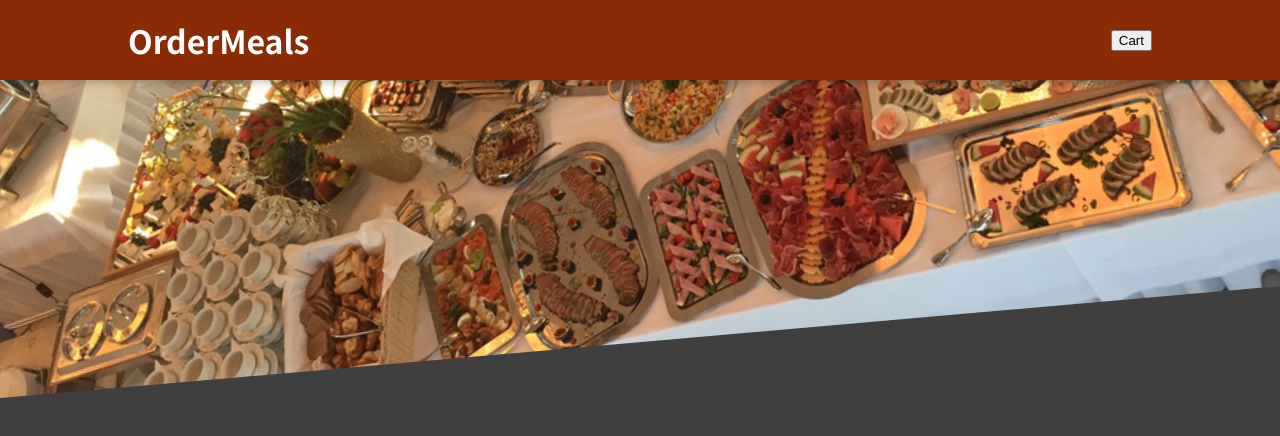
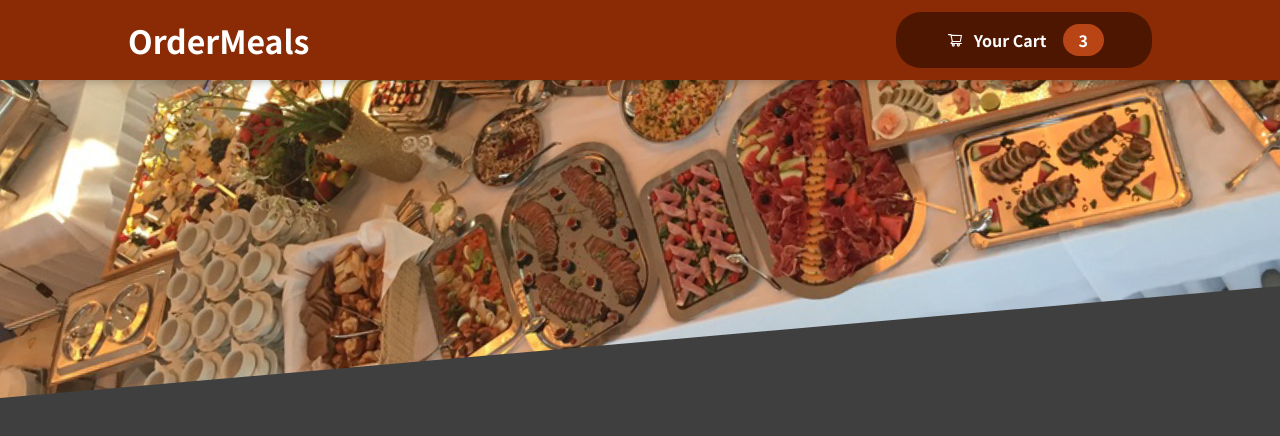
Before and after one commit to Dev-soil/helloworld, a React (Create React App) app: page / in a window 1280 px wide. Shown: the top 436 px of the page. Built offline with nearby package versions, Linux system fonts and the light colour scheme.

Commit message:
장바구니 버튼 컴포넌트 추가
css 및 레이아웃 추가

```diff
--- a/package.json
+++ b/package.json
@@ -12,6 +12,7 @@
     "@types/react-dom": "^18.2.1",
     "react": "^18.2.0",
     "react-dom": "^18.2.0",
+    "react-icons": "^4.8.0",
     "react-scripts": "5.0.1",
     "typescript": "^4.9.5",
     "web-vitals": "^2.1.4"
--- a/src/components/Layout/Header.tsx
+++ b/src/components/Layout/Header.tsx
@@ -1,6 +1,7 @@
 import React from "react";
 
 import mealsImage from "../../assets/meals.jpg";
+import HeaderCartButton from "./HeaderCartButton";
 import classes from "./Header.module.css";
 
 const Header = () => {
@@ -8,7 +9,7 @@
     <>
       <header className={classes.header}>
         <h1>OrderMeals</h1>
-        <button>Cart</button>
+        <HeaderCartButton />
       </header>
       <div className={classes["main-image"]}>
         <img src={mealsImage} alt="맛있는 음식으로 가득찬 식탁 사진" />
--- /dev/null
+++ b/src/components/Layout/HeaderCartButton.module.css
@@ -0,0 +1,59 @@
+.button {
+  cursor: pointer;
+  font: inherit;
+  border: none;
+  background-color: #4d1601;
+  color: white;
+  padding: 0.75rem 3rem;
+  display: flex;
+  justify-content: space-around;
+  align-items: center;
+  border-radius: 25px;
+  font-weight: bold;
+}
+
+.button:hover,
+.button:active {
+  background-color: #2c0d00;
+}
+
+.icon {
+  width: 1.35rem;
+  height: 1.35rem;
+  margin-right: 0.5rem;
+}
+
+.badge {
+  background-color: #b94517;
+  padding: 0.25rem 1rem;
+  border-radius: 25px;
+  margin-left: 1rem;
+  font-weight: bold;
+}
+
+.button:hover .badge,
+.button:active .badge {
+  background-color: #92320c;
+}
+
+.bump {
+  animation: bump 300ms ease-out;
+}
+
+@keyframes bump {
+  0% {
+    transform: scale(1);
+  }
+  10% {
+    transform: scale(0.9);
+  }
+  30% {
+    transform: scale(1.1);
+  }
+  50% {
+    transform: scale(1.15);
+  }
+  100% {
+    transform: scale(1);
+  }
+}
--- /dev/null
+++ b/src/components/Layout/HeaderCartButton.tsx
@@ -0,0 +1,20 @@
+import React from "react";
+import { AiOutlineShoppingCart } from "react-icons/ai";
+
+import classes from "./HeaderCartButton.module.css";
+
+const HeaderCartButton = () => {
+  return (
+    <>
+      <button className={classes.button}>
+        <span className={classes.icon}>
+          <AiOutlineShoppingCart />
+        </span>
+        <span>Your Cart</span>
+        <span className={classes.badge}>3</span>
+      </button>
+    </>
+  );
+};
+
+export default HeaderCartButton;
```
Also changed, not shown: 1 other file (tests, documents, lock files or other folders).
